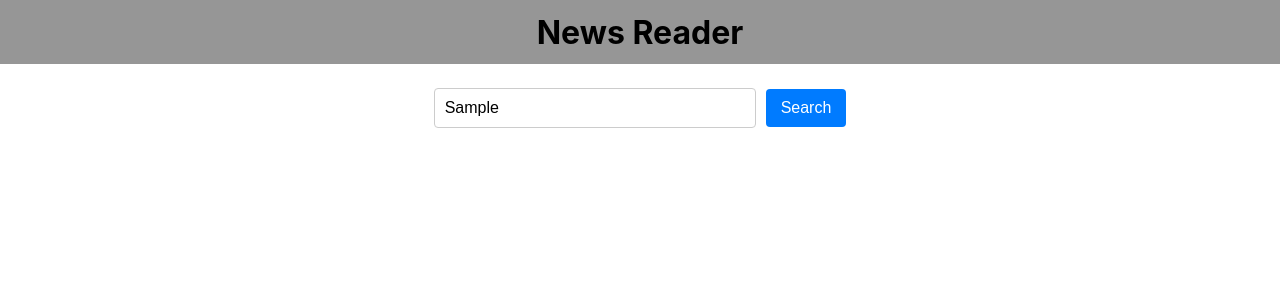
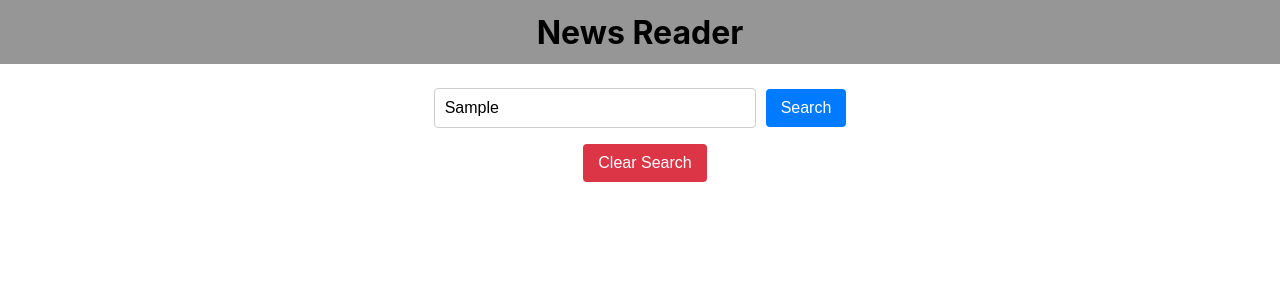
Before and after one commit to reesegreen2014/news-app, a React (Create React App) app: page / in a window 1280 px wide. Both pictures are taken after typing "Sample" into the empty fields and a click on the button "Search". Shown: the top 300 px of the page. Built offline with nearby package versions, Linux system fonts and the light colour scheme.

Commit message:
implements functionality to handle clearing search

```diff
--- a/src/components/App/App.js
+++ b/src/components/App/App.js
@@ -13,6 +13,10 @@ function App() {
     setSearchTerm(term);
   };
 
+  const handleClear = () => {
+    setSearchTerm('')
+  }
+
   return (
     <Router>
       <div className="App">
@@ -22,7 +26,7 @@ function App() {
             path="/"
             element={
               <>
-                <SearchBar onSearch={handleSearch} />
+                <SearchBar onSearch={handleSearch} onClear={handleClear} />
                 <ArticleList searchTerm={searchTerm} />
               </>
             }
@@ -34,4 +38,5 @@ function App() {
   );
 }
 
+
 export default App;
--- a/src/components/SearchBar/SearchBar.css
+++ b/src/components/SearchBar/SearchBar.css
@@ -28,3 +28,18 @@
 .search-button:hover {
   background-color: #0056b3;
 }
+
+.clear-button {
+  padding: 10px 15px;
+  margin-left: 10px;
+  background-color: #dc3545;
+  color: white;
+  border: none;
+  border-radius: 4px;
+  cursor: pointer;
+  font-size: 1em;
+}
+
+.clear-button:hover {
+  background-color: #c82333;
+}
--- a/src/components/SearchBar/SearchBar.js
+++ b/src/components/SearchBar/SearchBar.js
@@ -1,7 +1,7 @@
 import React, { useState } from 'react';
 import './SearchBar.css';
 
-const SearchBar = ({ onSearch }) => {
+const SearchBar = ({ onSearch, onClear}) => {
   const [searchTerm, setSearchTerm] = useState('');
 
   const handleInputChange = (event) => {
@@ -13,7 +13,13 @@ const SearchBar = ({ onSearch }) => {
     onSearch(searchTerm);
   };
 
+  const handleClear = () => {
+    setSearchTerm('');
+    onClear();
+  }
+
   return (
+    <div className="search-bar-container">
       <form className="search-bar" onSubmit={handleSearch}>
         <input
           type="text"
@@ -24,7 +30,12 @@ const SearchBar = ({ onSearch }) => {
         />
         <button type="submit" className="search-button">Search</button>
       </form>
+      {searchTerm && (
+        <button onClick={handleClear} className="clear-button">
+          Clear Search
+        </button>
+      )}
+    </div>
   );
 };
-
 export default SearchBar;
```
Lines whose indentation alone changed are shown as unchanged.
